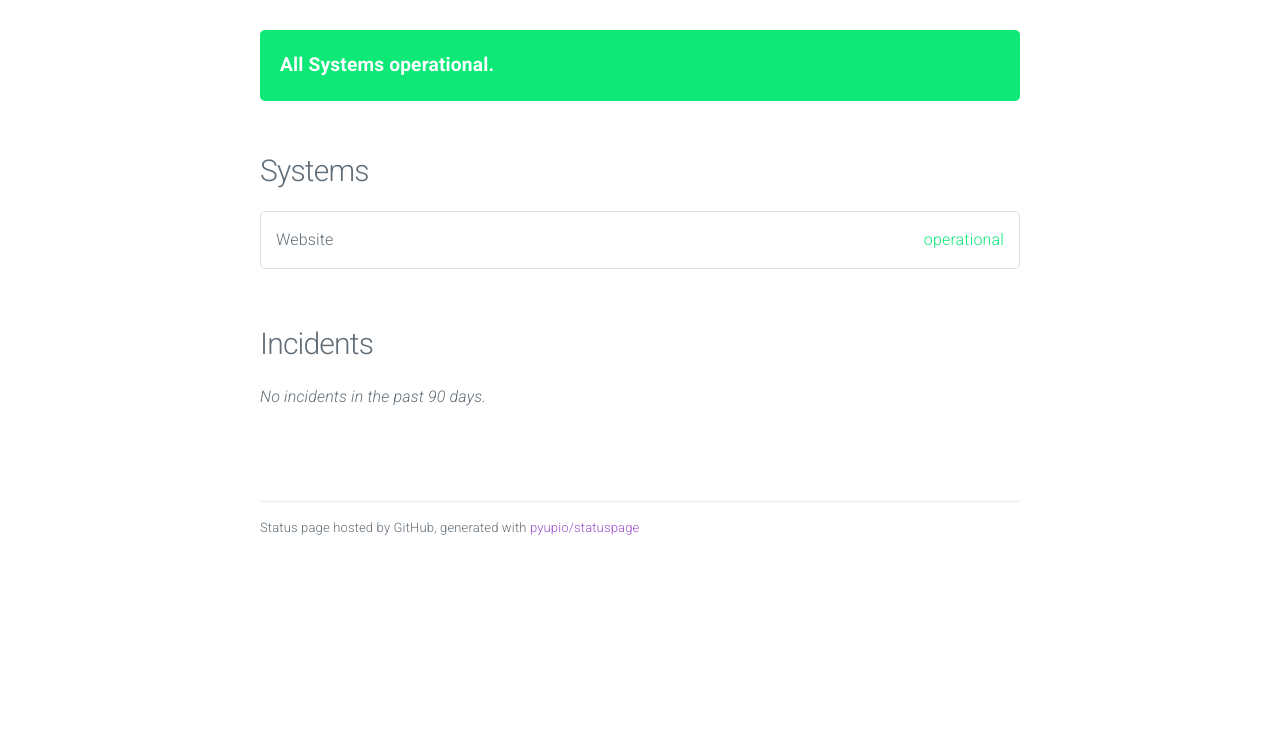
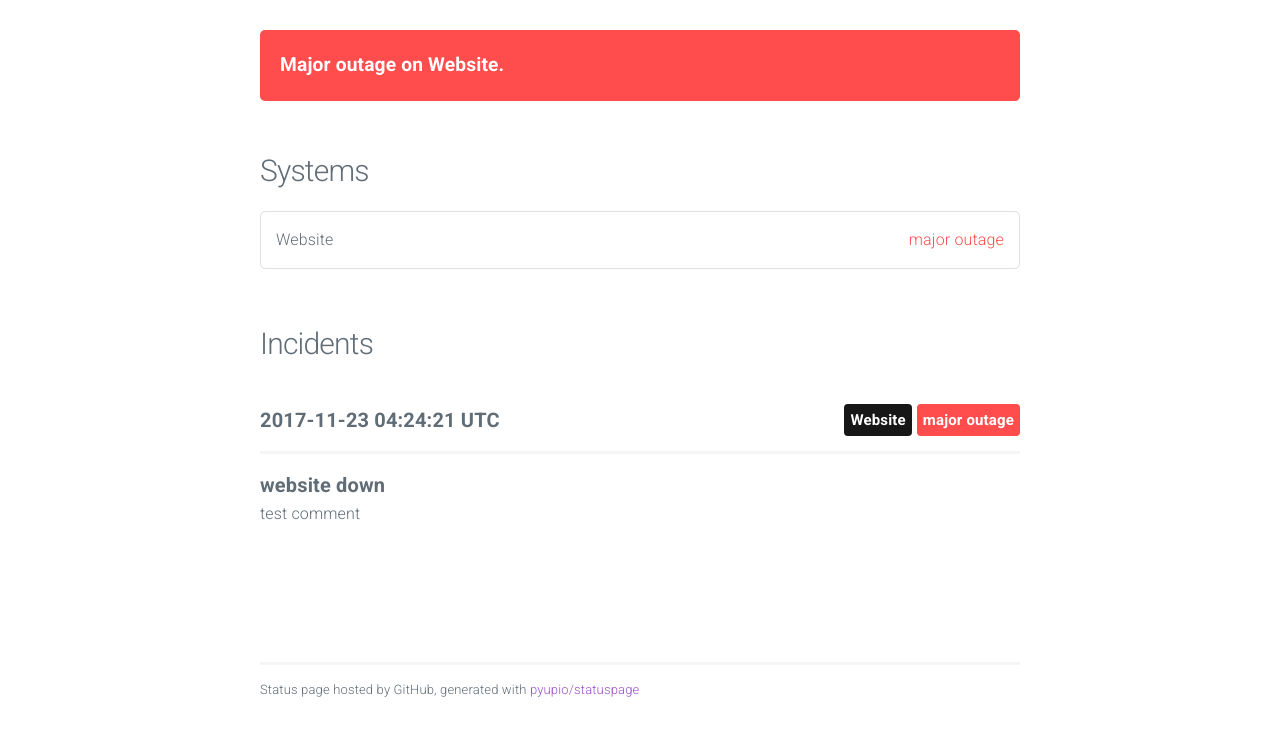
Before and after one commit to thomanh/statuspage, a plain HTML site: page index.html in a window 1280 px wide. Shown: the part 55-790 px from the top of the page. Drawn offline with nearby package versions, Linux system fonts and the light colour scheme.

Commit message:
update index

```diff
--- a/index.html
+++ b/index.html
@@ -31,23 +31,41 @@
 
 			<section class="container" id="main">
 
-					<div class="panel operational">
-						All Systems operational.
+
+					<div class="panel major outage">
+						Major outage on Website.
 					</div>
+
 
 
 				<h4>Systems</h4>
 				<ul class="systems">
 
 					<li>
-						Website <span class="status operational">operational</span>
+						Website <span class="status major outage">major outage</span>
 					</li>
 
 				</ul>
 
 				<h4>Incidents</h4>
 
-					<em>No incidents in the past 90 days.</em>
+
+					<div class="incident">
+						<span class="date">2017-11-23 04:24:21 UTC</span>
+
+
+							<span class="label major outage float-right">major outage</span>
+
+
+							<span class="label system float-right">Website</span>
+
+						<hr/>
+
+						<span class="title">website down</span>
+						<p>test comment</p>
+
+					</div>
+
 
 			</section>
 
```
